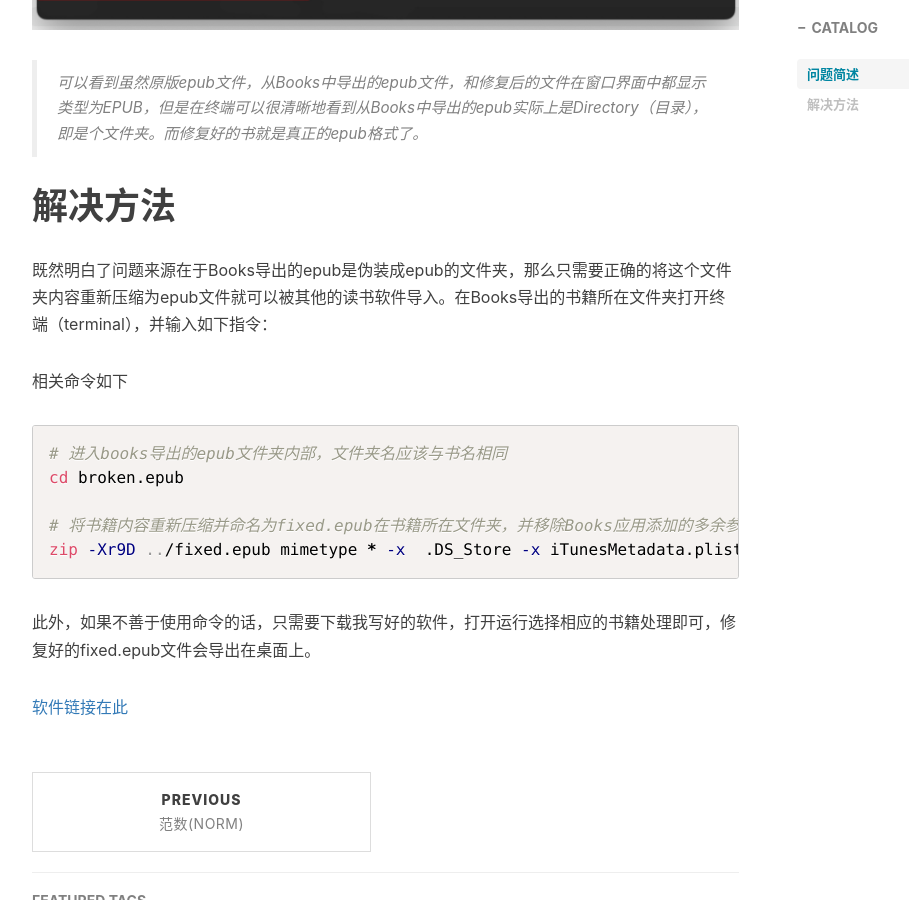
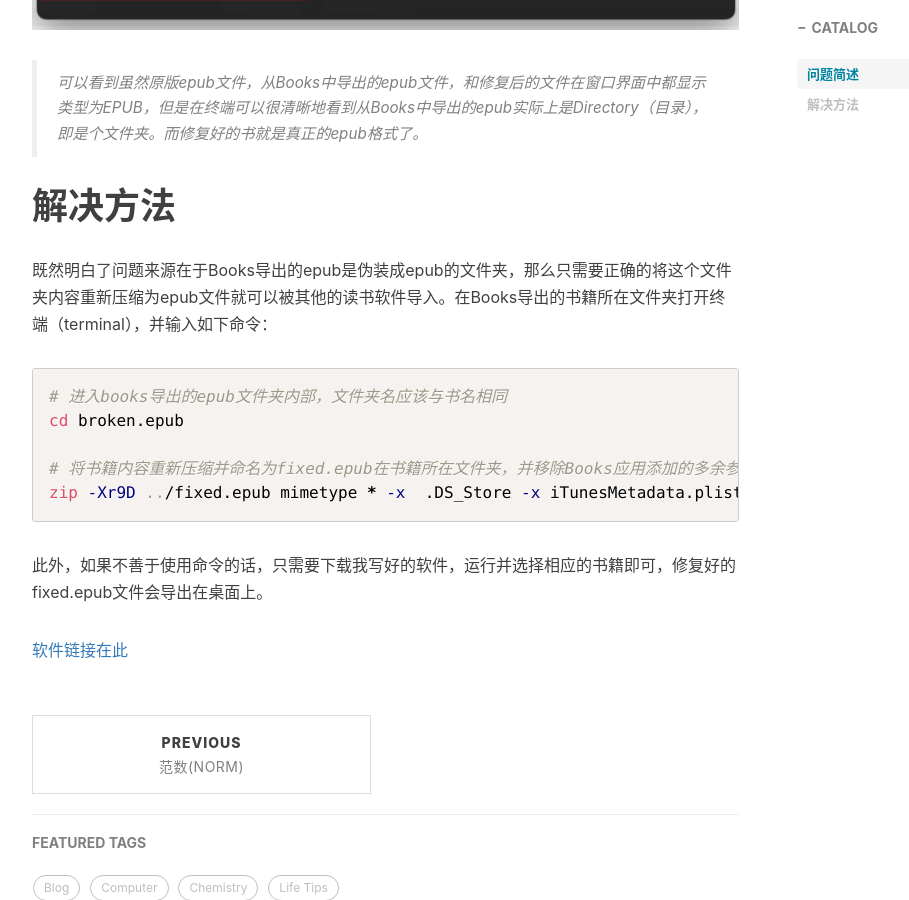
Before and after one commit to WinchellWang/winchellwang.github.io, a Jekyll site: the page built from _posts/2024-07-05-books_epub_fix.md, in a window 1280 px wide and 900 px high, scrolled down 2111 px. Shown: the whole window, without its empty margins (233-1142 px from the left). Built offline with Jekyll 4.4.1, drawn with Linux system fonts in a browser that asks for light colours; nearby versions of some CDN libraries; comment, search, counter and statistics services are not loaded.

Commit message:
New Post

````diff
--- a/_posts/2024-07-05-books_epub_fix.md
+++ b/_posts/2024-07-05-books_epub_fix.md
@@ -42,9 +42,7 @@ IsADirectoryError: [Errno 21] Is a directory: '/Book/from_books.epub'
 
 # 解决方法
 
-既然明白了问题来源在于Books导出的epub是伪装成epub的文件夹，那么只需要正确的将这个文件夹内容重新压缩为epub文件就可以被其他的读书软件导入。在Books导出的书籍所在文件夹打开终端（terminal），并输入如下指令：
-
-相关命令如下
+既然明白了问题来源在于Books导出的epub是伪装成epub的文件夹，那么只需要正确的将这个文件夹内容重新压缩为epub文件就可以被其他的读书软件导入。在Books导出的书籍所在文件夹打开终端（terminal），并输入如下命令：
 
 ```shell
 # 进入books导出的epub文件夹内部，文件夹名应该与书名相同
@@ -54,6 +52,6 @@ cd broken.epub
 zip -Xr9D ../fixed.epub mimetype * -x  .DS_Store -x iTunesMetadata.plist -x iTunesMetadata-original.plist -x OEBPS/.DS_Store
 ```
 
-此外，如果不善于使用命令的话，只需要下载我写好的软件，打开运行选择相应的书籍处理即可，修复好的fixed.epub文件会导出在桌面上。
+此外，如果不善于使用命令的话，只需要下载我写好的软件，运行并选择相应的书籍即可，修复好的fixed.epub文件会导出在桌面上。
 
 [软件链接在此](https://github.com/WinchellWang/S0ftwaR3_L1b/releases/download/epub_fix/fix_epub.zip)
````
